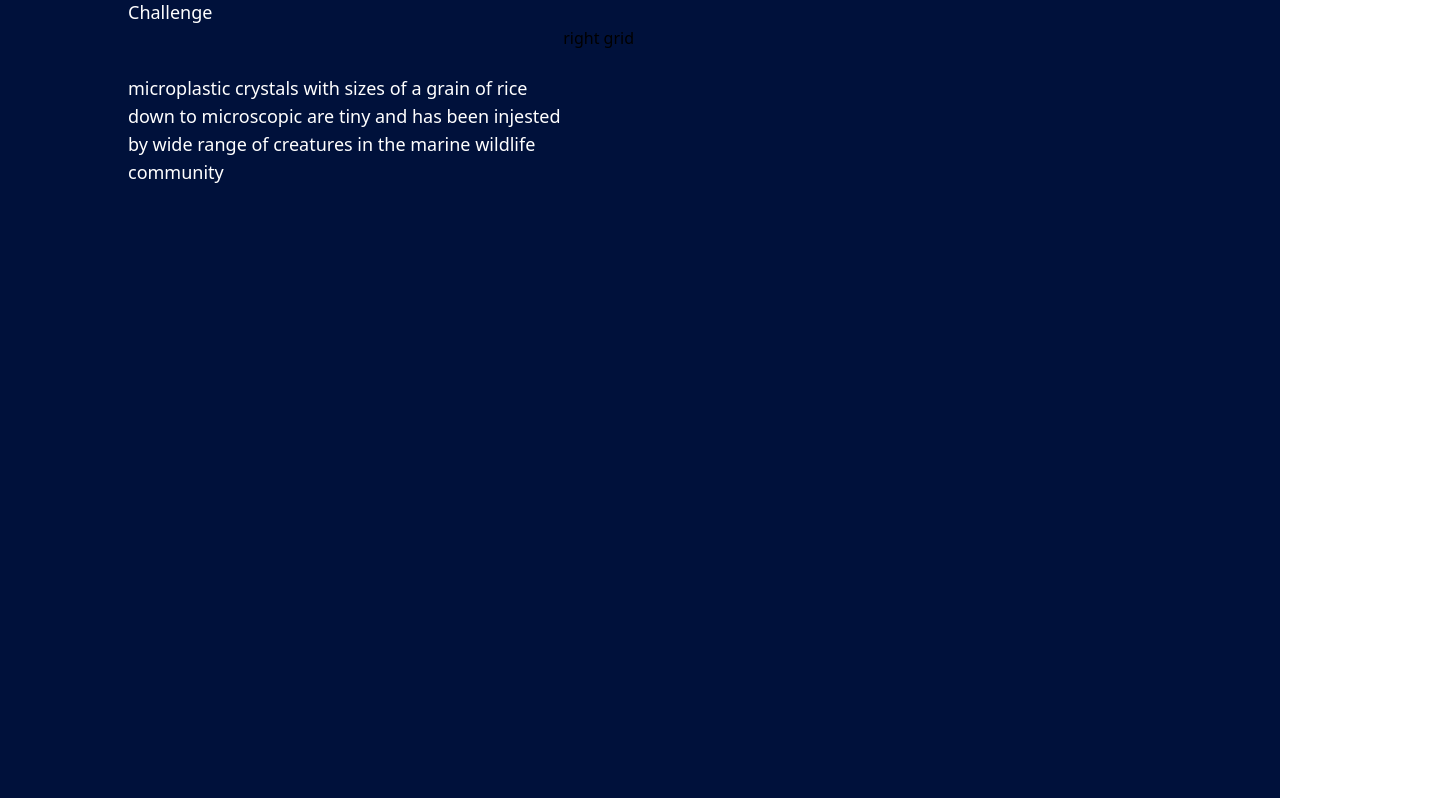
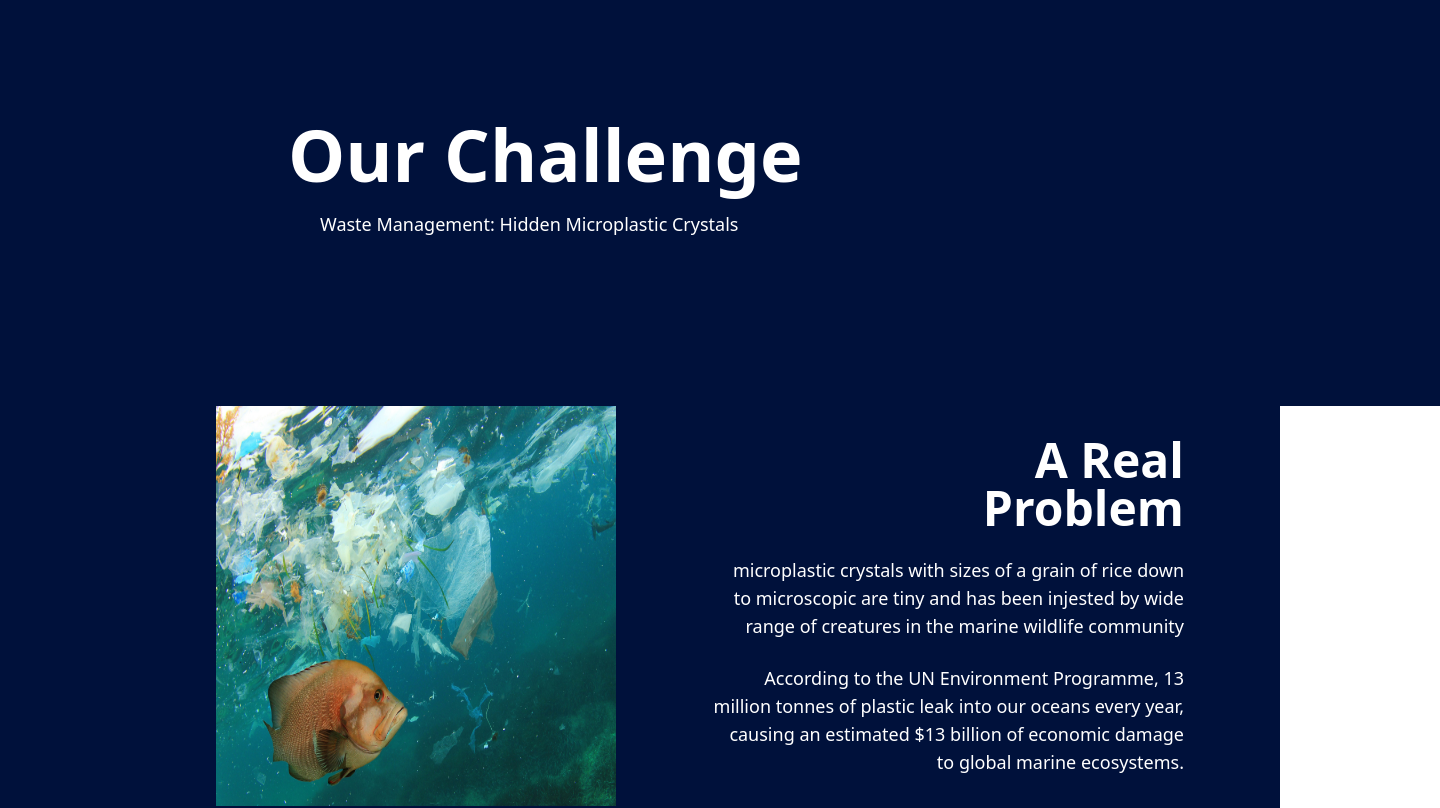
Before and after one commit to jessraphael/wth-seeturtle, a Next.js app: page / in a window 1280 px wide. Shown: the part 1626-2434 px from the top of the page, 1440 px wide, since content can reach past the window. Built offline with nearby package versions, Linux system fonts and the light colour scheme.

Commit message:
feat Ui
feat UI

```diff
--- a/components/AboutUs.tsx
+++ b/components/AboutUs.tsx
@@ -1,18 +1,54 @@
 import { FC } from "react";
-import GridContainer from "../components/GridContainer";
-import AboutUsLeftGrid from "../components/aboutusGrids/AboutUsLeftGrid";
-import AboutUsRightGrid from "../components/aboutusGrids/AboutUsRightGrid";
+import Image from "next/image";
+import Challenge from "../components/Challenge";
 
 const AboutUs: FC = ({ children }) => {
   return (
-    <div className="h-screen w-full">
-      {children}
+    <div className="mx-8" id="AboutUs">
+      <div>
+        <Challenge></Challenge>
+      </div>
 
-      <GridContainer>
-        <AboutUsLeftGrid>
-        </AboutUsLeftGrid>
-        <AboutUsRightGrid></AboutUsRightGrid>
-      </GridContainer>
+      <div>
+
+      <div className="grid grid-cols-2 h-4/5">
+        <div className="flex justify-center items-center h-full">
+          <Image
+            src="/fish.jpeg"
+            alt="SeeTurtle Icon"
+            layout="fixed"
+            width={400}
+            height={400}
+          />
+        </div>
+        <div className="flex flex-col justify-center h-full">
+          <h1 className="text-white text-right text-5xl font-semibold">
+            <span className="font-semibold">A Real</span>
+            <br />
+            <span className="font-semibold">Problem</span>
+          </h1>
+
+          <div className ="pl-10">
+          <p
+            className="text-right text-white text-lg font-light mt-6"
+          >
+            microplastic crystals with sizes of a grain of rice down to
+            microscopic are tiny and has been injested by wide range of
+            creatures in the marine wildlife community
+          </p>
+          <p className="text-right text-white text-lg font-light mt-6">According to the UN Environment Programme, 13 million tonnes of plastic leak into our oceans every year, causing an estimated $13 billion of economic damage to global marine ecosystems.
+          </p>
+          </div>
+          </div>
+          <br/>
+        </div>
+      </div>
+
+      <div>
+        <br/>
+        <br/>
+        <br/>
+      </div>
     </div>
   );
 };
--- /dev/null
+++ b/components/Challenge.tsx
@@ -0,0 +1,36 @@
+import { FC } from "react";
+
+const Challenge: FC = ({ children }) => {
+  return (
+    <>
+      <div className="w-screen bg-seeturtle-800 flex justify-center">
+        <div className="max-w-7xl pr-16 pl-32 h-full w-full relative">
+          {children}
+          <br/>
+      <br/>
+      <br/>
+      <br/>
+      <br/>
+           <h1 className="text-white text-centre text-7xl font-semibold">
+          <span className="font-semibold">Our Challenge</span>
+          <div className ="pl-8">
+          <p
+            className="text-left text-white text-lg font-light mt-5"
+          >Waste Management: Hidden Microplastic Crystals</p>
+
+          </div>
+        </h1>
+
+    <br/>
+      <br/>
+      <br/>
+      <br/>
+      <br/>
+      <br/>
+      <br/>
+        </div>
+      </div>
+    </>
+  );
+};
+export default Challenge;
--- a/components/aboutusGrids/AboutUsLeftGrid.tsx
+++ /dev/null
@@ -1,18 +0,0 @@
-import { FC } from "react";
-
-const AboutUsLeftGrid: FC = () => {
-  return (
-    <div className="col-span-2 w-full">
-      <div>
-          <br/>
-          <br/>
-          <p className="text-white text-lg">
-          microplastic crystals with sizes of a grain of rice down to
-            microscopic are tiny and has been injested by wide range of
-            creatures in the marine wildlife community
-          </p>
-          </div>
-    </div>
-  );
-};
-export default AboutUsLeftGrid;
--- a/components/aboutusGrids/AboutUsRightGrid.tsx
+++ /dev/null
@@ -1,10 +0,0 @@
-import { FC } from "react";
-
-const AboutUsRightGrid: FC = () => {
-  return (
-    <div className="col-span-2 w-full bg-white-200">
-      <div>right grid</div>
-    </div>
-  );
-};
-export default AboutUsRightGrid;
--- a/pages/index.tsx
+++ b/pages/index.tsx
@@ -37,7 +37,6 @@ const Home: NextPage = () => {
         </GridContainer>
         <Donate />
         <AboutUs>
-          <p className="text-white text-lg">Challenge</p>
         </AboutUs>
         <How />
       </Body>
```
Also changed, not shown: public/fish.jpeg (added).
